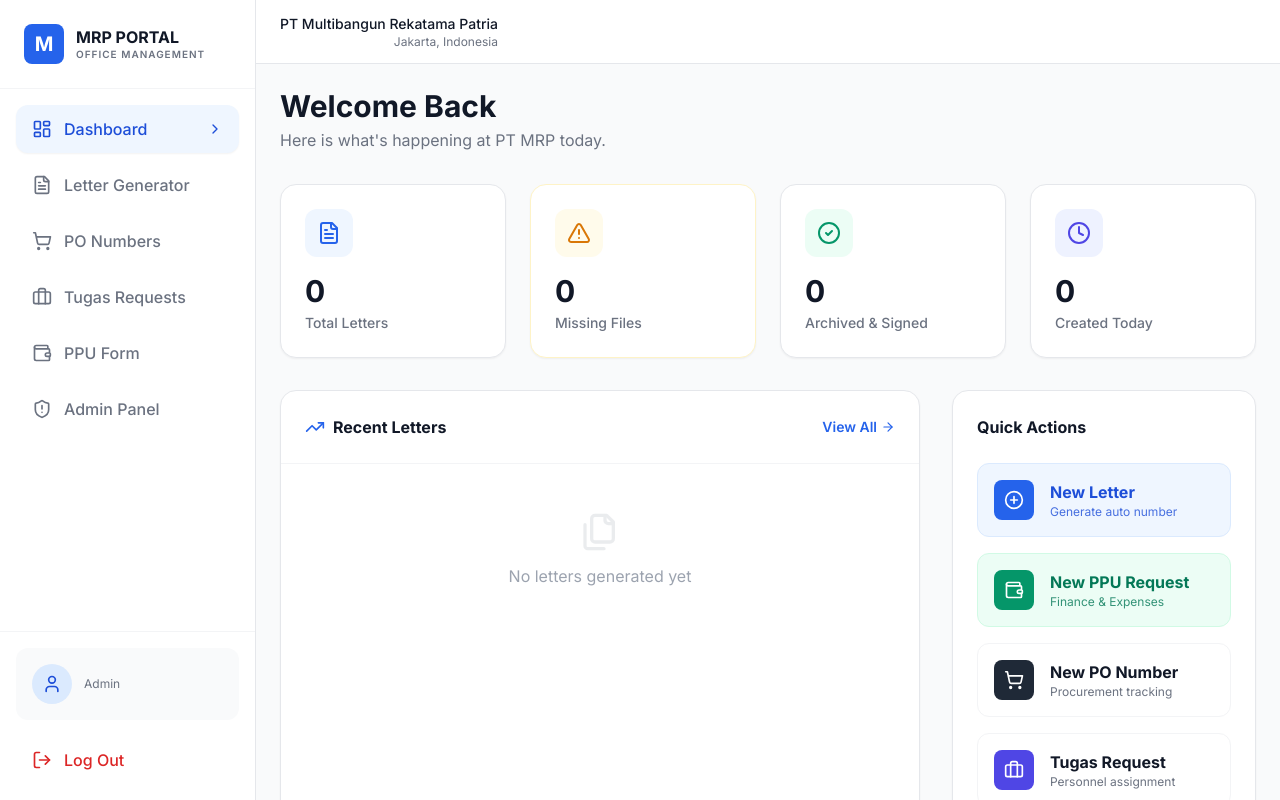
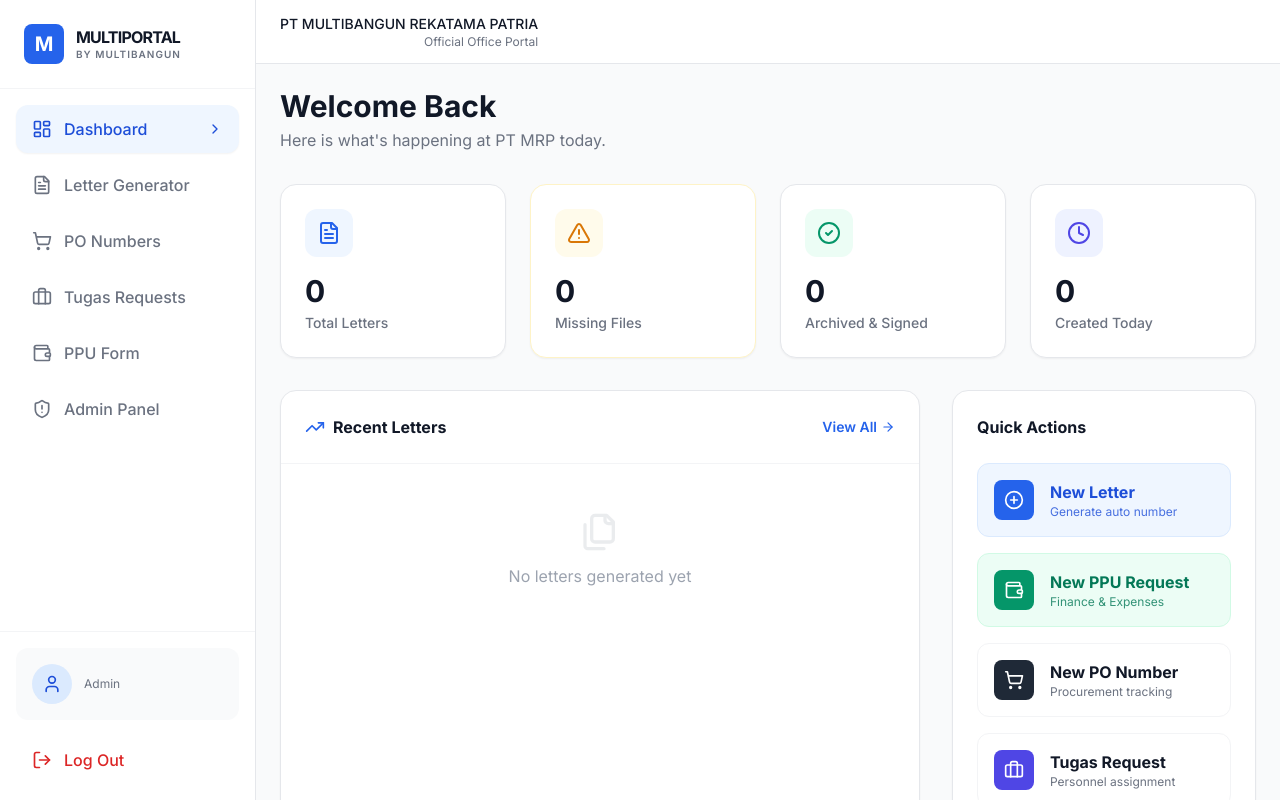
Before and after one commit to multibangunrekatamapatria/multibangun, a React (Vite) app: page /#/ in a window 1280 px wide. Built offline with nearby package versions, Linux system fonts and the light colour scheme; sample sign-in values are in the browser's storage.

Commit message:
Update Layout.tsx

```diff
--- a/components/Layout.tsx
+++ b/components/Layout.tsx
@@ -13,6 +13,7 @@ import {
   Wallet
 } from 'lucide-react';
 import { User } from '../types';
+import { SYSTEM_CONFIG } from '../constants';
 
 interface LayoutProps {
   user: User;
@@ -44,8 +45,8 @@ const Layout: React.FC<LayoutProps> = ({ user, onLogout }) => {
               M
             </div>
             <div>
-              <h1 className="font-bold text-gray-900 leading-tight">MRP PORTAL</h1>
-              <p className="text-[10px] text-gray-500 uppercase tracking-widest font-semibold">Office Management</p>
+              <h1 className="font-bold text-gray-900 leading-tight uppercase tracking-tighter">{SYSTEM_CONFIG.PORTAL_NAME}</h1>
+              <p className="text-[10px] text-gray-500 uppercase tracking-widest font-semibold">by {SYSTEM_CONFIG.COMPANY_NAME}</p>
             </div>
           </div>
         </div>
@@ -95,13 +96,14 @@ const Layout: React.FC<LayoutProps> = ({ user, onLogout }) => {
       {/* Main Content */}
       <main className="flex-1 flex flex-col h-screen overflow-hidden">
         <header className="h-16 bg-white border-b border-gray-200 px-6 flex items-center justify-between shrink-0">
-          <div className="md:hidden">
+          <div className="md:hidden flex items-center gap-2">
             <div className="w-8 h-8 bg-blue-600 rounded-md flex items-center justify-center text-white font-bold">M</div>
+            <span className="font-bold text-gray-900">{SYSTEM_CONFIG.PORTAL_NAME}</span>
           </div>
           <div className="flex items-center gap-4">
             <div className="text-right hidden sm:block">
-              <p className="text-sm font-medium text-gray-900">PT Multibangun Rekatama Patria</p>
-              <p className="text-xs text-gray-500">Jakarta, Indonesia</p>
+              <p className="text-sm font-medium text-gray-900">{SYSTEM_CONFIG.FULL_COMPANY_NAME}</p>
+              <p className="text-xs text-gray-500">Official Office Portal</p>
             </div>
           </div>
         </header>
```
